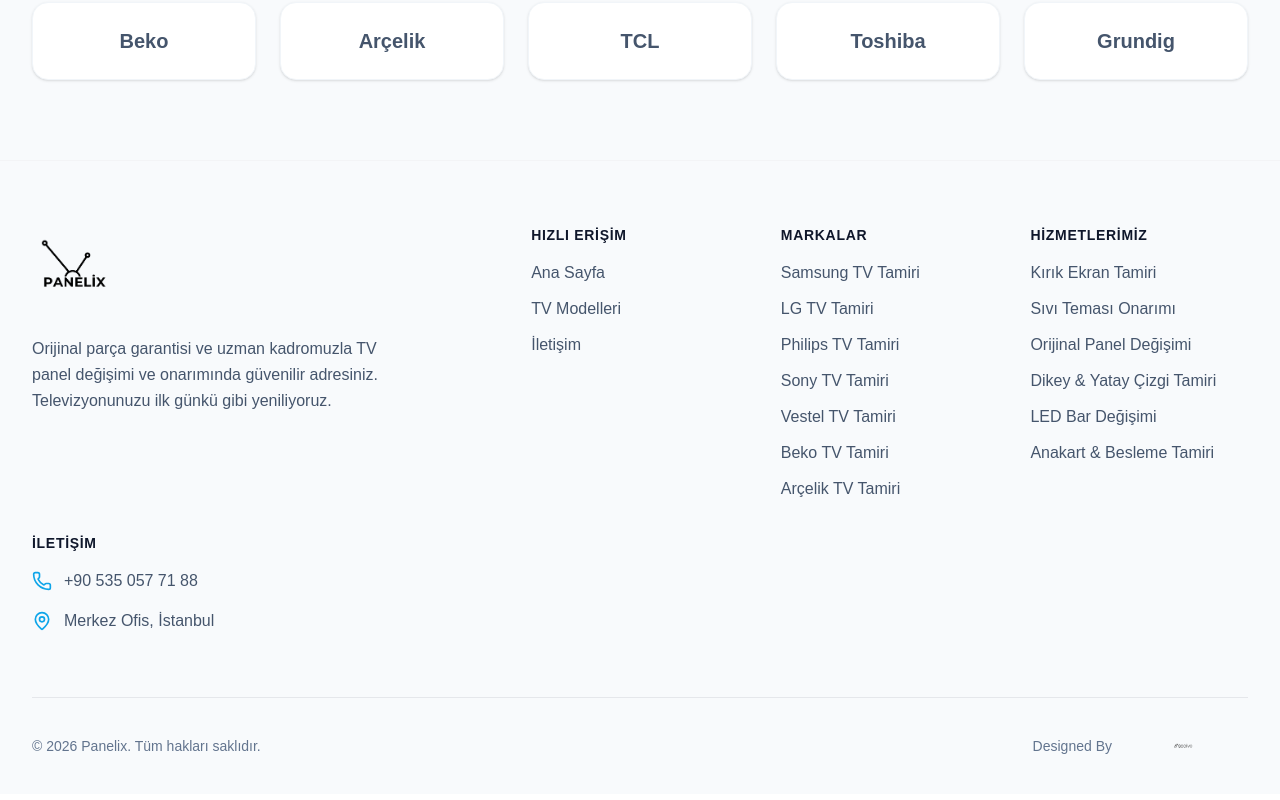
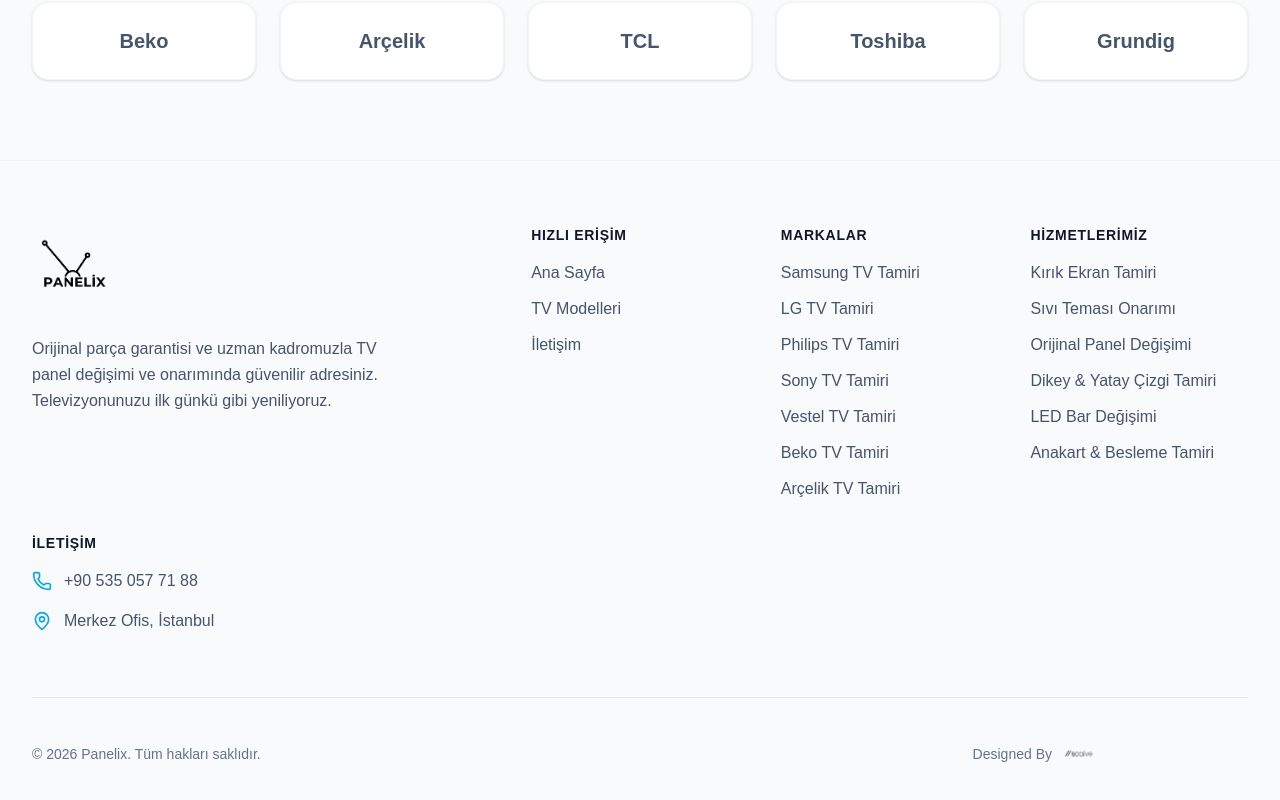
Before and after one commit to scaive-digital/panelixtv, a Next.js app: page / in a window 1280 px wide. Shown: the part 3584-4384 px from the top of the page. Built offline with nearby package versions, Linux system fonts and the light colour scheme.

Commit message:
style: enlarged scaive logo in footer and aligned it tightly with designed by text

```diff
--- a/src/components/Footer.tsx
+++ b/src/components/Footer.tsx
@@ -83,14 +83,14 @@
 
                 <div className="border-t border-gray-200 pt-8 mt-8 flex flex-col md:flex-row items-center justify-between text-sm text-slate-500 gap-4">
                     <p>© {new Date().getFullYear()} Panelix. Tüm hakları saklıdır.</p>
-                    <div className="flex items-center gap-2 mt-2 md:mt-0">
-                        <span>Designed By</span>
-                        <div className="relative w-32 h-8 inline-block opacity-80 hover:opacity-100 transition-opacity">
+                    <div className="flex items-center gap-1 mt-2 md:mt-0">
+                        <span className="whitespace-nowrap">Designed By</span>
+                        <div className="relative w-48 h-12 inline-block opacity-80 hover:opacity-100 transition-opacity">
                             <Image
                                 src="/scaive.png"
                                 alt="Scaive"
                                 fill
-                                className="object-contain object-center"
+                                className="object-contain object-left"
                             />
                         </div>
                     </div>
```
